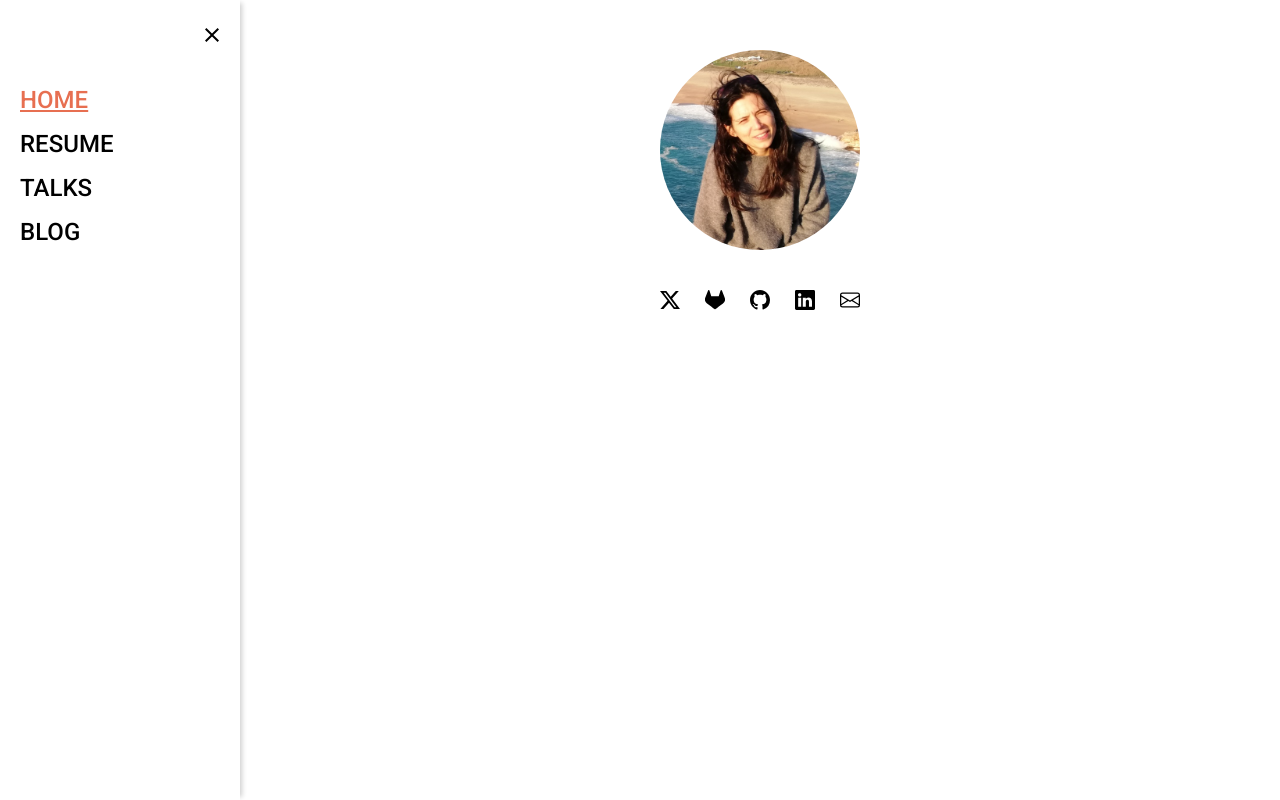
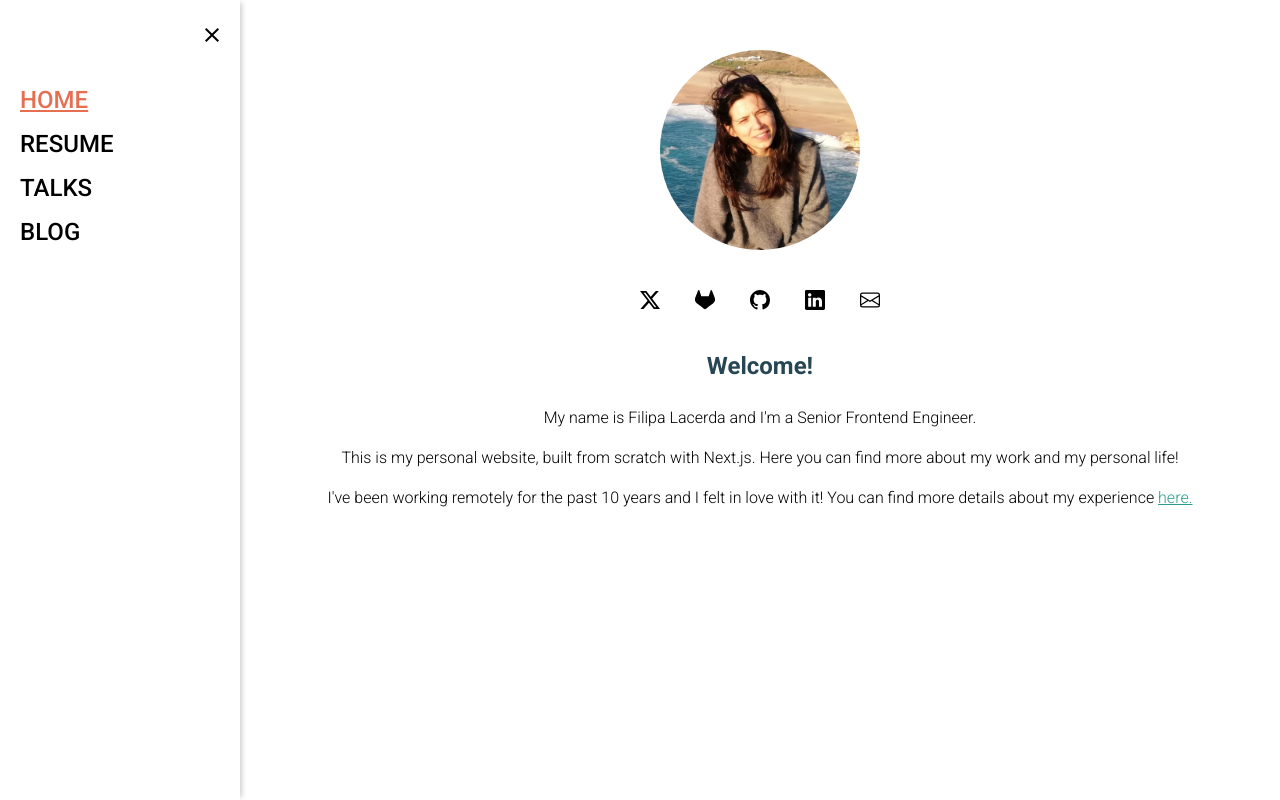
Before and after one commit to filipalacerda/filipalacerda.com, a Next.js app: page / in a window 1280 px wide. Built offline with nearby package versions, Linux system fonts and the light colour scheme.

Commit message:
Adds some info to about page

```diff
--- a/app/components/socialIcons/index.tsx
+++ b/app/components/socialIcons/index.tsx
@@ -10,7 +10,7 @@ import TwitterIcon from "../../images/twitter-x.svg";
 const SocialIcons = () => {
   return (
     <div>
-      <ul className="flex justify-between mt-10">
+      <ul className="flex justify-between mt-10 m-auto w-60">
         <li>
           <a
             href="https://twitter.com/FilipaLacerda"
--- a/app/page.tsx
+++ b/app/page.tsx
@@ -1,4 +1,5 @@
 import Image from "next/image";
+import Link from "next/link";
 
 import SocialIcons from "./components/socialIcons";
 import ProfilePicture from "./images/filipa.jpg";
@@ -9,7 +10,7 @@ export default function Home() {
   return (
     <div>
       <section className="home-page">
-        <div className="profile-picture">
+        <div className="profile-picture flex justify-center">
           <Image
             src={ProfilePicture}
             width={200}
@@ -19,6 +20,29 @@ export default function Home() {
         </div>
 
         <SocialIcons />
+
+        <div className="m-auto mt-10">
+          <h1 className="roboto-bold text-2xl flex justify-center text-darkBlue">
+            Welcome!
+          </h1>
+
+          <section className="mt-6 text-center">
+            <p className="roboto-light text-md">
+              My name is Filipa Lacerda and I'm a Senior Frontend Engineer.
+            </p>
+            <p className="roboto-light text-md mt-4">
+              This is my personal website, built from scratch with Next.js. Here
+              you can find more about my work and my personal life!
+            </p>
+            <p className="roboto-light text-md mt-4">
+              I've been working remotely for the past 10 years and I felt in
+              love with it! You can find more details about my experience{" "}
+              <Link href="/resume" className="underline text-green">
+                here.
+              </Link>
+            </p>
+          </section>
+        </div>
       </section>
     </div>
   );
```
